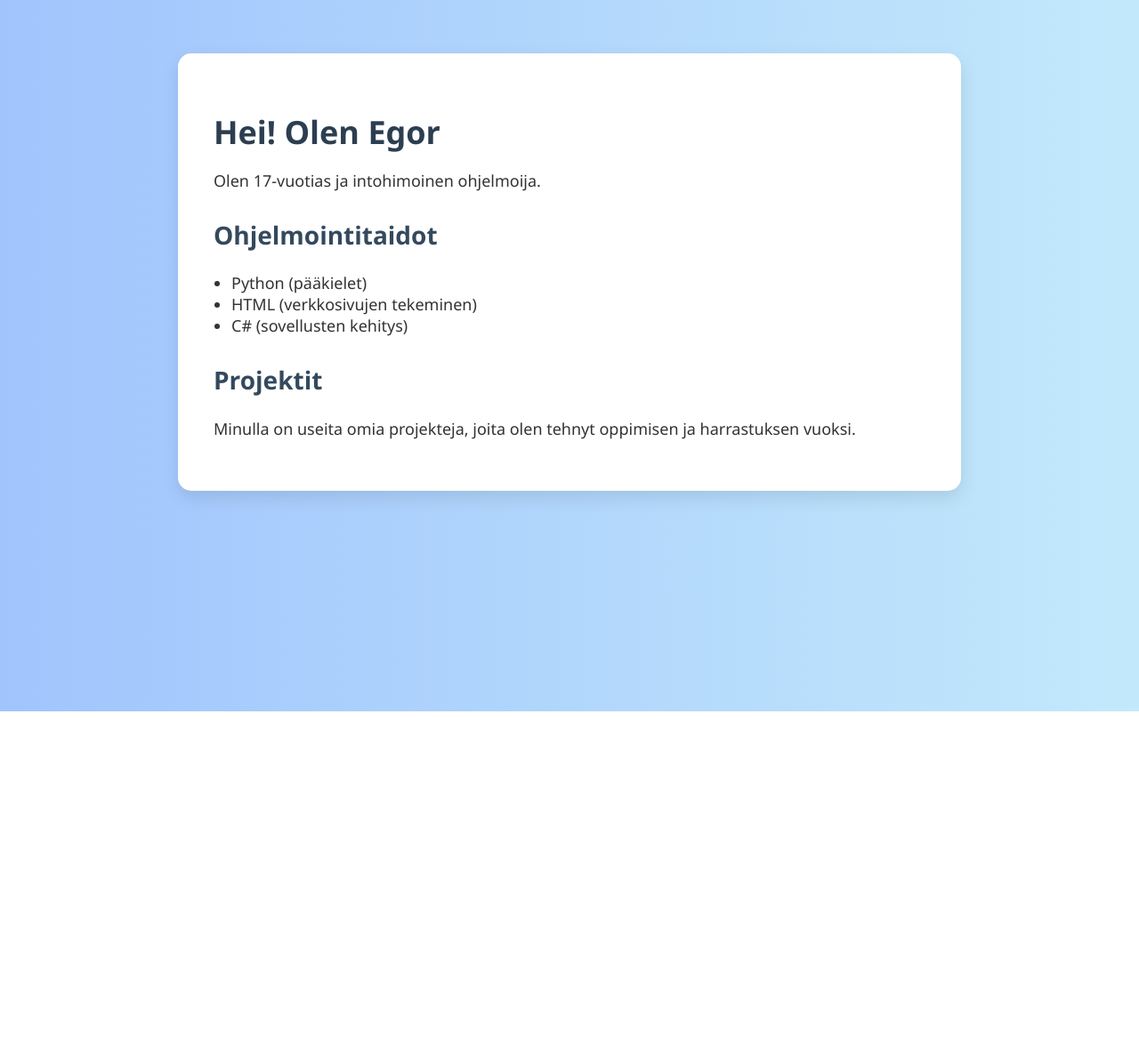
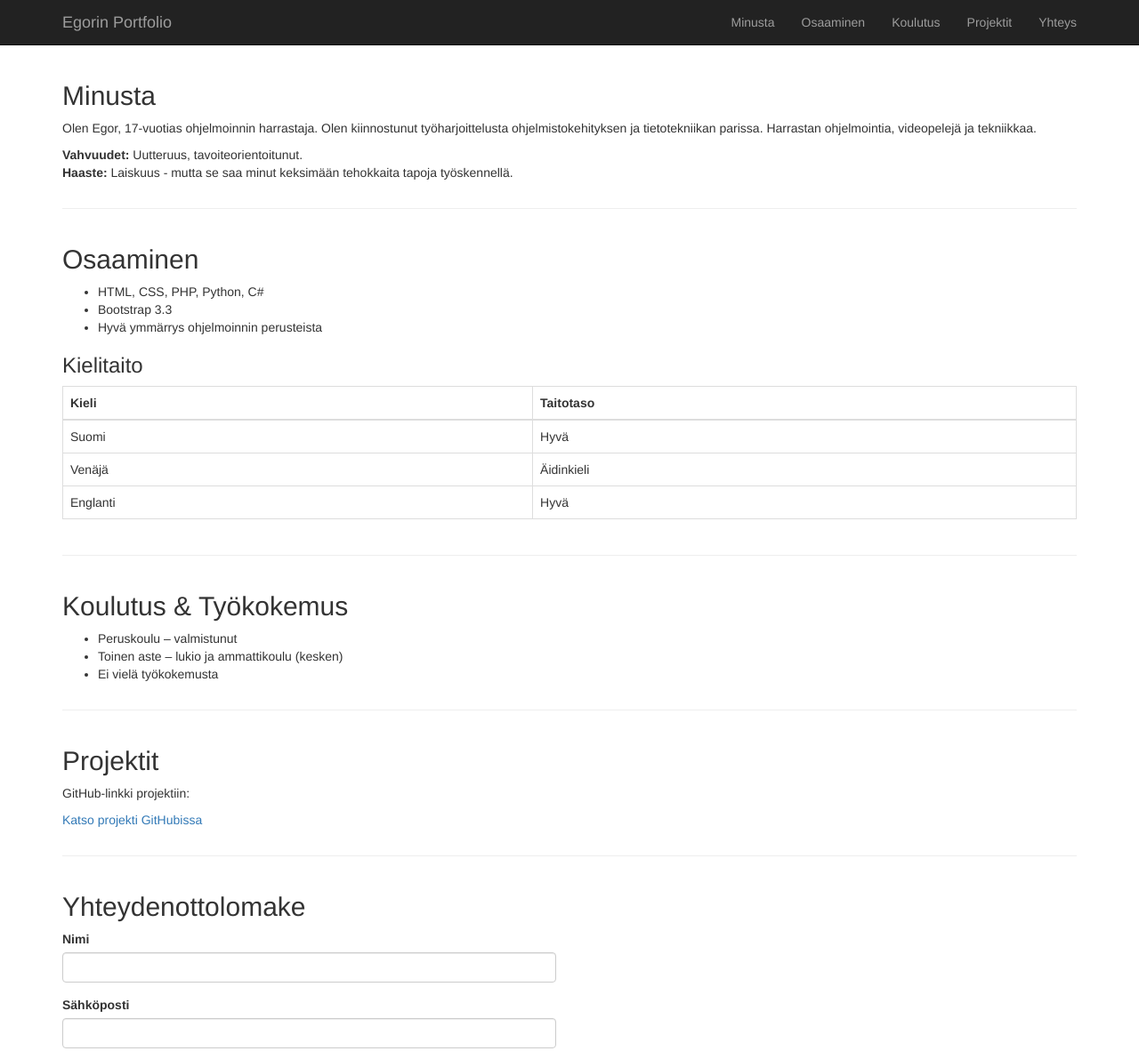
Before and after one commit to kendr3w/kendr3w.github.io, a plain HTML site: page index.html in a window 1280 px wide. Shown: the top 1182 px of the page at 89% size. Before the commit the page ends 800 px from the top, so only its background shows below. Drawn offline with nearby package versions, Linux system fonts and the light colour scheme.

Commit message:
index.html

```diff
--- a/index.html
+++ b/index.html
@@ -1,59 +1,118 @@
 <!DOCTYPE html>
-<html>
+<html lang="fi">
 <head>
-    <meta charset='utf-8'>
+  <meta charset="UTF-8">
+  <meta name="viewport" content="width=device-width, initial-scale=1">
+  <title>Egorin Portfolio</title>
 
-    <title>Esittely</title>
-    <meta name='viewport' content='width=device-width, initial-scale=1'>
-  <style>
-    body {
-      font-family: 'Segoe UI', Tahoma, Geneva, Verdana, sans-serif;
-      background: linear-gradient(to right, #a1c4fd, #c2e9fb);
-      margin: 0;
-      padding: 0;
-    }
-    .container {
-      max-width: 800px;
-      margin: 60px auto;
-      background-color: white;
-      padding: 40px;
-      border-radius: 15px;
-      box-shadow: 0 8px 20px rgba(0, 0, 0, 0.1);
-    }
-    h1 {
-      color: #2c3e50;
-      font-size: 36px;
-      margin-bottom: 10px;
-    }
-    h2 {
-      color: #34495e;
-      font-size: 28px;
-      margin-top: 30px;
-    }
-    p, li {
-      font-size: 18px;
-      color: #333;
-    }
-    ul {
-      padding-left: 20px;
-    }
-  </style>
+  <!-- Bootstrap 3.3.7 CSS -->
+  <link rel="stylesheet" href="https://maxcdn.bootstrapcdn.com/bootstrap/3.3.7/css/bootstrap.min.css">
 
 </head>
 <body>
+  <!-- Navbar -->
+  <nav class="navbar navbar-inverse navbar-static-top">
     <div class="container">
-    <h1>Hei! Olen Egor</h1>
-    <p>Olen 17-vuotias ja intohimoinen ohjelmoija.</p>
+      <div class="navbar-header">
+        <a class="navbar-brand" href="#">Egorin Portfolio</a>
+      </div>
+      <div class="collapse navbar-collapse" id="navbar-collapse">
+        <ul class="nav navbar-nav navbar-right">
+          <li><a href="#minusta">Minusta</a></li>
+          <li><a href="#osaaminen">Osaaminen</a></li>
+          <li><a href="#koulutus">Koulutus</a></li>
+          <li><a href="#projektit">Projektit</a></li>
+          <li><a href="#yhteys">Yhteys</a></li>
+        </ul>
+      </div>
+    </div>
+  </nav>
 
-    <h2>Ohjelmointitaidot</h2>
-    <ul>
-      <li>Python (pääkielet)</li>
-      <li>HTML (verkkosivujen tekeminen)</li>
-      <li>C# (sovellusten kehitys)</li>
-    </ul>
+  <div class="container">
+    <div id="minusta" class="row">
+      <div class="col-sm-12">
+        <h2>Minusta</h2>
+        <p>Olen Egor, 17-vuotias ohjelmoinnin harrastaja. Olen kiinnostunut työharjoittelusta ohjelmistokehityksen ja tietotekniikan parissa. Harrastan ohjelmointia, videopelejä ja tekniikkaa.</p>
+        <p><strong>Vahvuudet:</strong> Uutteruus, tavoiteorientoitunut.<br>
+        <strong>Haaste:</strong> Laiskuus - mutta se saa minut keksimään tehokkaita tapoja työskennellä.</p>
+      </div>
+    </div>
 
-    <h2>Projektit</h2>
-    <p>Minulla on useita omia projekteja, joita olen tehnyt oppimisen ja harrastuksen vuoksi.</p>
+    <hr>
+
+    <div id="osaaminen" class="row">
+      <div class="col-md-12">
+        <h2>Osaaminen</h2>
+        <ul>
+          <li>HTML, CSS, PHP, Python, C#</li>
+          <li>Bootstrap 3.3</li>
+          <li>Hyvä ymmärrys ohjelmoinnin perusteista</li>
+        </ul>
+        <h3>Kielitaito</h3>
+        <table class="table table-bordered">
+          <thead>
+            <tr><th>Kieli</th><th>Taitotaso</th></tr>
+          </thead>
+          <tbody>
+            <tr><td>Suomi</td><td>Hyvä</td></tr>
+            <tr><td>Venäjä</td><td>Äidinkieli</td></tr>
+            <tr><td>Englanti</td><td>Hyvä</td></tr>
+          </tbody>
+        </table>
+      </div>
+    </div>
+
+    <hr>
+
+    <div id="koulutus" class="row">
+      <div class="col-md-12">
+        <h2>Koulutus & Työkokemus</h2>
+        <ul>
+          <li>Peruskoulu – valmistunut</li>
+          <li>Toinen aste – lukio ja ammattikoulu (kesken)</li>
+          <li>Ei vielä työkokemusta</li>
+        </ul>
+      </div>
+    </div>
+
+    <hr>
+
+    <div id="projektit" class="row">
+      <div class="col-md-12">
+        <h2>Projektit</h2>
+        <p>GitHub-linkki projektiin:</p>
+        <p><a href="https://github.com/kendr3w/final_project_calc" target="_blank">Katso projekti GitHubissa</a></p>
+      </div>
+    </div>
+
+    <hr>
+
+    <div id="yhteys" class="row">
+      <div class="col-md-6">
+        <h2>Yhteydenottolomake</h2>
+        <form>
+          <div class="form-group">
+            <label for="name">Nimi</label>
+            <input type="text" name="name" id="name" class="form-control" required>
+          </div>
+          <div class="form-group">
+            <label for="email">Sähköposti</label>
+            <input type="email" name="email" id="email" class="form-control" required>
+          </div>
+          <div class="form-group">
+            <label for="message">Viesti</label>
+            <textarea name="message" id="message" class="form-control" required></textarea>
+          </div>
+          <button type="submit" class="btn btn-primary">Lähetä</button>
+        </form>
+      </div>
+    </div>
   </div>
+
+  <footer class="text-center">
+    <div class="container">
+      <p>&copy; 2025 Egor | Portfolio</p>
+    </div>
+  </footer>
 </body>
 </html>
```
